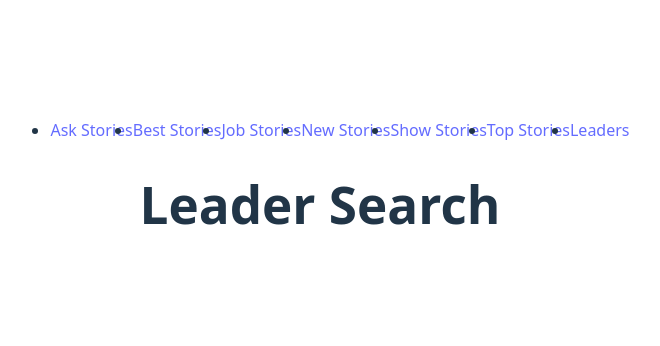
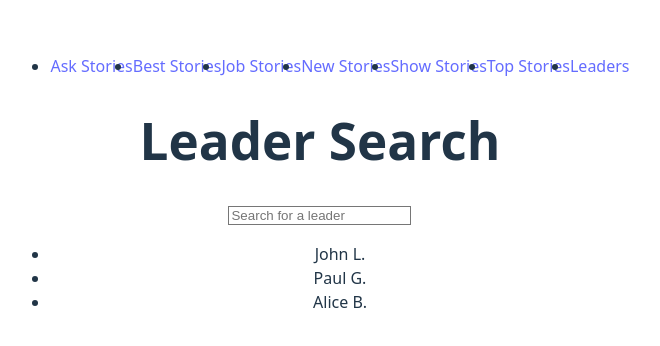
Before and after one commit to AhmadShoaib1/movie-listing-application, a React (Vite) app in the folder hacker-news-application/: page /leaders in a window 1280 px wide. Shown: the part 216-562 px from the top of the page, without its empty margins (320-980 px from the left). Built offline with nearby package versions, Linux system fonts and the light colour scheme.

Commit message:
feat: finished the leadersearch, whole thing was helped with chatgpt i couldnt do it myself

```diff
--- a/hacker-news-application/src/components/LeaderSearch.jsx
+++ b/hacker-news-application/src/components/LeaderSearch.jsx
@@ -1,8 +1,97 @@
+import { useState } from 'react';
+
+// Hardcoded leader data
+const leaders = [
+  {
+    id: "jl",
+    name: "John L.",
+    karma: 5000,
+    created: 1293891200, // Unix timestamp for the account creation date
+    about: "John is a software developer and Hacker News contributor.",
+    submitted: [1, 2, 3, 4, 5]
+  },
+  {
+    id: "pg",
+    name: "Paul G.",
+    karma: 2500,
+    created: 1320766400,
+    about: "Paul is a data scientist who loves contributing to open-source.",
+    submitted: [6, 7, 8, 9]
+  },
+  {
+    id: "ab",
+    name: "Alice B.",
+    karma: 3000,
+    created: 1428240000,
+    about: "Alice is a tech enthusiast and a regular contributor on Hacker News.",
+    submitted: [10, 11, 12, 13, 14]
+  },
+];
+
 function LeaderSearch() {
+  const [searchTerm, setSearchTerm] = useState('');
+  const [selectedLeader, setSelectedLeader] = useState(null);
+
+  // Filter leaders based on search term
+  const filteredLeaders = leaders.filter((leader) =>
+    leader.name.toLowerCase().includes(searchTerm.toLowerCase())
+  );
+
+  // Handle leader selection
+  const handleLeaderClick = (leader) => {
+    setSelectedLeader(leader);
+  };
+
   return (
     <div>
       <h1>Leader Search</h1>
-        {/* You can add leader search functionality here */}
+
+      {/* Search input */}
+      <input
+        type="text"
+        placeholder="Search for a leader"
+        value={searchTerm}
+        onChange={(e) => setSearchTerm(e.target.value)}
+        className="p-2 border border-gray-300 rounded mb-4"
+      />
+
+      {/* Display filtered leader list */}
+      {filteredLeaders.length > 0 ? (
+        <ul>
+          {filteredLeaders.map((leader) => (
+            <li
+              key={leader.id}
+              onClick={() => handleLeaderClick(leader)}
+              className="cursor-pointer hover:text-blue-500"
+            >
+              {leader.name}
+            </li>
+          ))}
+        </ul>
+      ) : (
+        <p>No leaders found.</p>
+      )}
+
+      {/* Display selected leader's details */}
+      {selectedLeader && (
+        <div className="mt-4 p-4 bg-white shadow rounded">
+          <h2 className="text-2xl font-semibold">{selectedLeader.name}</h2>
+          <p><strong>Id:</strong> {selectedLeader.id}</p>
+          <p><strong>Karma:</strong> {selectedLeader.karma}</p>
+          <p><strong>About:</strong> {selectedLeader.about}</p>
+          <p><strong>Created:</strong> {new Date(selectedLeader.created * 1000).toLocaleDateString()}</p>
+          <p><strong>Submitted:</strong></p>
+          <ul>
+            {selectedLeader.submitted.slice(0, 5).map((id) => (
+              <li key={id}>
+                <a href={`https://hacker-news.firebaseio.com/v0/item/${id}.json?print=pretty`} target="_blank" rel="noopener noreferrer">
+                  {`https://hacker-news.firebaseio.com/v0/item/${id}.json?print=pretty`}
+                </a>
+              </li>
+            ))}
+          </ul>
+        </div>
+      )}
     </div>
   );
 }
```
Lines whose indentation alone changed are shown as unchanged.
